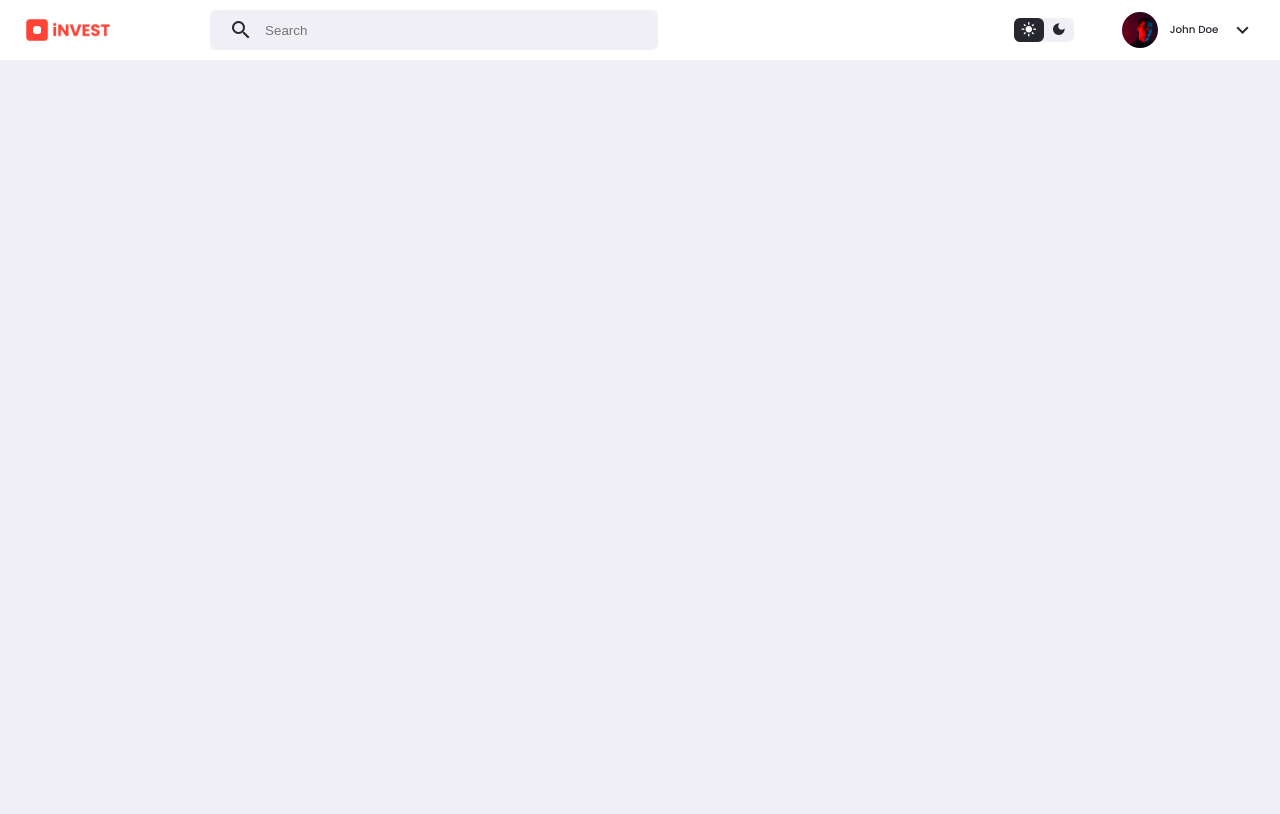
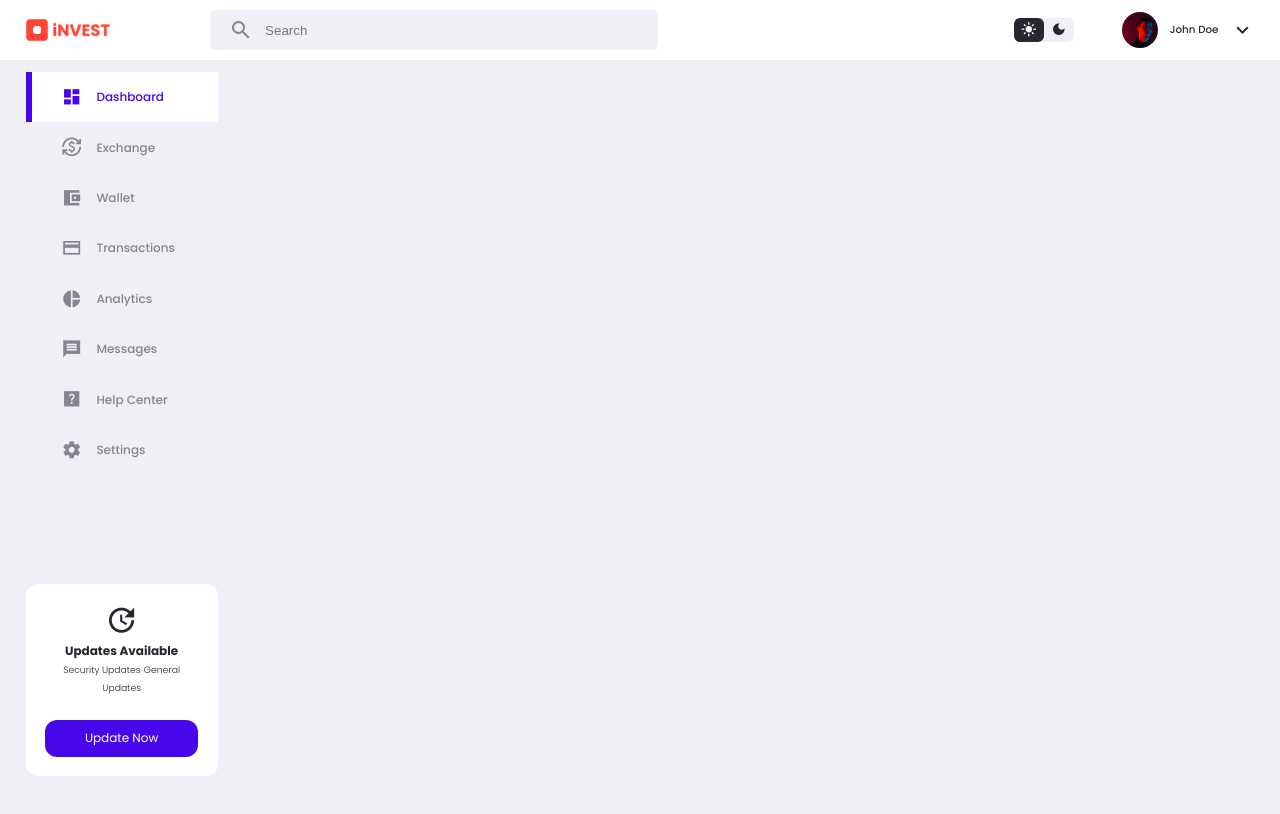
Before and after one commit to atunjeafolabi/crypto-admin-dashboard, a plain HTML site: page index.html in a window 1280 px wide. Drawn offline with Linux system fonts and the light colour scheme; a web font is replaced by a local one.

Commit message:
added sidebar

```diff
--- a/index.html
+++ b/index.html
@@ -47,5 +47,60 @@
       </div>
     </nav>
     <!-- END OF NAVBAR-->
+
+    <main>
+      <aside>
+        <button id="close-btn">
+          <span class="material-icons-sharp">close</span>
+        </button>
+        <div class="sidebar">
+          <a href="#" class="active">
+            <span class="material-icons-sharp">dashboard</span>
+            <h4>Dashboard</h4>
+          </a>
+          <a href="#">
+            <span class="material-icons-sharp">currency_exchange</span>
+            <h4>Exchange</h4>
+          </a>
+          <a href="#">
+            <span class="material-icons-sharp">account_balance_wallet</span>
+            <h4>Wallet</h4>
+          </a>
+          <a href="#">
+            <span class="material-icons-sharp">payment</span>
+            <h4>Transactions</h4>
+          </a>
+          <a href="#">
+            <span class="material-icons-sharp">pie_chart</span>
+            <h4>Analytics</h4>
+          </a>
+          <a href="#">
+            <span class="material-icons-sharp">message</span>
+            <h4>Messages</h4>
+          </a>
+          <a href="#">
+            <span class="material-icons-sharp">help_center</span>
+            <h4>Help Center</h4>
+          </a>
+          <a href="#">
+            <span class="material-icons-sharp">settings</span>
+            <h4>Settings</h4>
+          </a>
+        </div>
+        <!-- END OF SIDEBAR -->
+        <div class="updates">
+          <span class="material-icons-sharp">update</span>
+          <h4>Updates Available</h4>
+          <small>Security Updates</small>
+          <small>General Updates</small>
+          <a href="#">Update Now</a>
+        </div>
+      </aside>
+      <!-- END OF ASIDE -->
+      <section class="middle"></section>
+      <!-- END OF MIDDLE -->
+      <section class="right"></section>
+      <!-- END OF RIGHT -->
+    </main>
   </body>
 </html>
--- a/style.scss
+++ b/style.scss
@@ -2,7 +2,7 @@
 :root {
   --color-white: #fff;
   --color-light: #f0eff5;
-  --color-gray-light: #8684c;
+  --color-gray-light: #86848c;
   --color-gray-dark: #56555e;
   --color-dark: #27282f;
   --color-primary: rgb(71, 7, 234);
@@ -31,7 +31,7 @@
   //   outline: 0;
   border: 0;
   //   appearance: none;
-  //   text-decoration: none;
+  text-decoration: none;
   //   list-style: none;
   //   box-sizing: border-box;
 }
@@ -233,3 +233,106 @@ nav {
     }
   }
 }
+
+// ======= ASIDE AND SIDEBAR ========
+main {
+  width: 96%;
+  display: grid;
+  grid-template-columns: 16rem auto 30rem;
+  gap: 2rem;
+  margin: 1rem auto 4rem;
+
+  aside {
+    display: flex;
+    flex-direction: column;
+    justify-content: space-between;
+    height: 88vh;
+
+    // will be shown only on mobile and tablet
+    button {
+      display: none;
+    }
+
+    .sidebar {
+      a {
+        display: flex;
+        align-items: center;
+        gap: 1.2rem;
+        height: 4.2rem;
+        color: var(--color-gray-light);
+        position: relative;
+
+        &:hover {
+          color: var(--color-primary);
+
+          span {
+            margin-left: 2rem;
+          }
+        }
+
+        &.active {
+          background: var(--color-white);
+          color: var(--color-primary);
+
+          &:before {
+            content: "";
+            width: 6px;
+            height: 100%;
+            position: absolute;
+            background: green;
+            background: var(--color-primary);
+          }
+        }
+
+        span {
+          font-size: 1.7rem;
+          margin-left: 3rem;
+          transition: all 300ms ease;
+        }
+
+        h4 {
+          font-weight: 500;
+        }
+      }
+    }
+
+    .updates {
+      background: var(--color-white);
+      border-radius: var(--border-radius-1);
+      text-align: center;
+      padding: var(--card-padding);
+
+      span {
+        font-size: 2.8rem;
+      }
+      h4 {
+      }
+      small {
+      }
+      a {
+        display: block;
+        // width: 100%;
+        background: var(--color-primary);
+        color: var(--color-white);
+        border-radius: var(--border-radius-1);
+        padding: 0.8rem 0;
+        margin-top: 2rem;
+        transition: all 300ms ease;
+
+        &:hover {
+          box-shadow: 0 1rem 2rem var(--color-primary-light);
+        }
+      }
+    }
+  }
+
+  section {
+    // background: black;
+  }
+
+  .middle {
+  }
+
+  .right {
+  }
+}
```
Also changed, not shown: style.css, 1 other file.
